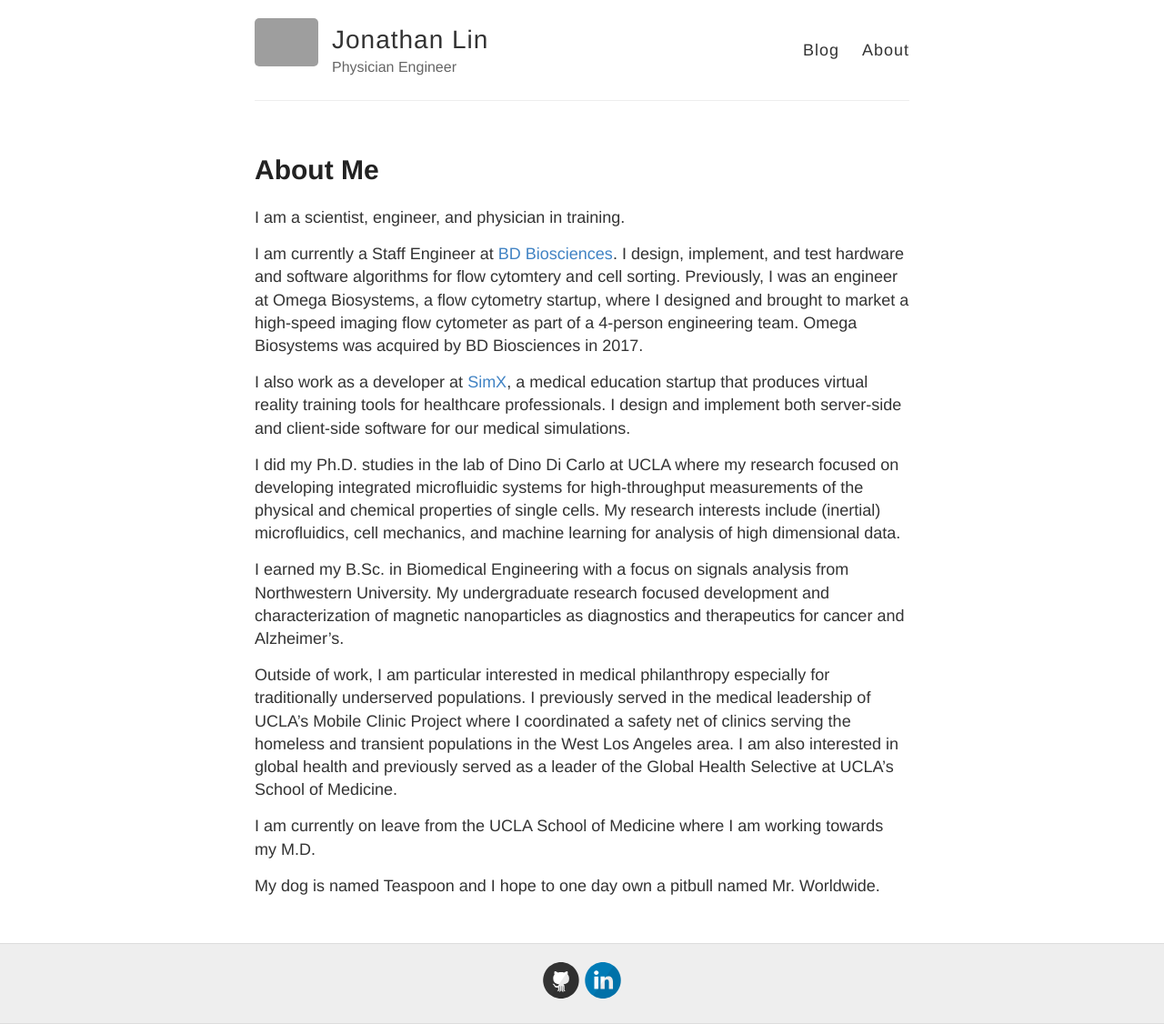
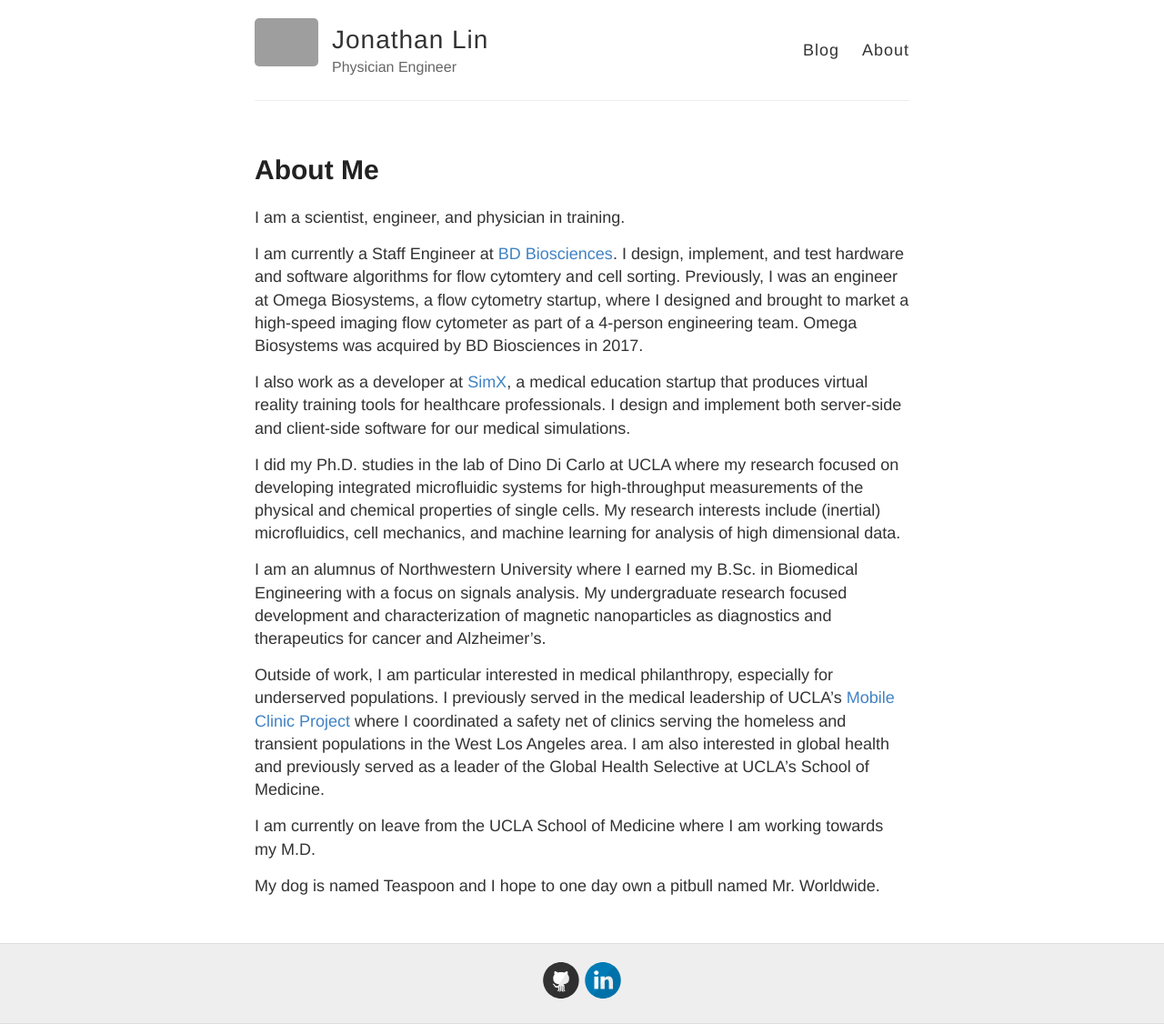
Before and after one commit to jonathan-lin/jonathan-lin.github.io, a Jekyll site: the page built from about.md, in a window 1280 px wide. Shown: the whole page at 91% size. Built offline with Jekyll 4.4.1, drawn with Linux system fonts in a browser that asks for light colours; grey boxes are pictures that could not be loaded.

```diff
--- a/about.md
+++ b/about.md
@@ -12,9 +12,9 @@ I also work as a developer at [SimX](http://www.simxar.com), a medical education
 
 I did my Ph.D. studies in the lab of Dino Di Carlo at UCLA where my research focused on developing integrated microfluidic systems for high-throughput measurements of the physical and chemical properties of single cells. My research interests include (inertial) microfluidics, cell mechanics, and machine learning for analysis of high dimensional data.
 
-I earned my B.Sc. in Biomedical Engineering with a focus on signals analysis from Northwestern University. My undergraduate research focused development and characterization of magnetic nanoparticles as diagnostics and therapeutics for cancer and Alzheimer's.
+I am an alumnus of Northwestern University where I earned my B.Sc. in Biomedical Engineering with a focus on signals analysis. My undergraduate research focused development and characterization of magnetic nanoparticles as diagnostics and therapeutics for cancer and Alzheimer's.
 
-Outside of work, I am particular interested in medical philanthropy especially for traditionally underserved populations. I previously served in the medical leadership of UCLA's Mobile Clinic Project where I coordinated a safety net of clinics serving the homeless and transient populations in the West Los Angeles area. I am also interested in global health and previously served as a leader of the Global Health Selective at UCLA's School of Medicine.
+Outside of work, I am particular interested in medical philanthropy, especially for underserved populations. I previously served in the medical leadership of UCLA's [Mobile Clinic Project](https://www.mobileclinicproject.org) where I coordinated a safety net of clinics serving the homeless and transient populations in the West Los Angeles area. I am also interested in global health and previously served as a leader of the Global Health Selective at UCLA's School of Medicine.
 
 I am currently on leave from the UCLA School of Medicine where I am working towards my M.D.
 
```
Also changed, not shown: _posts/2018-7-27-First-Post.md (added, +6 -0 lines), 2 other files.
